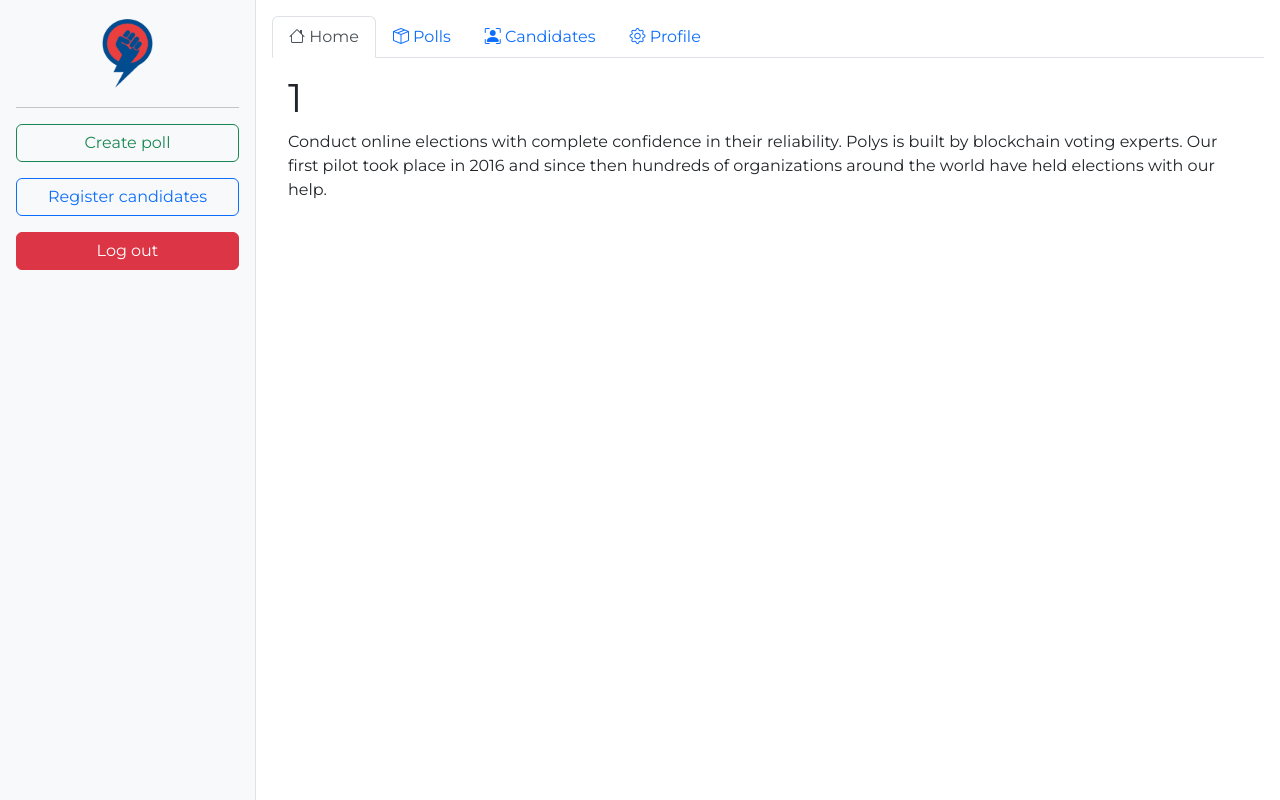
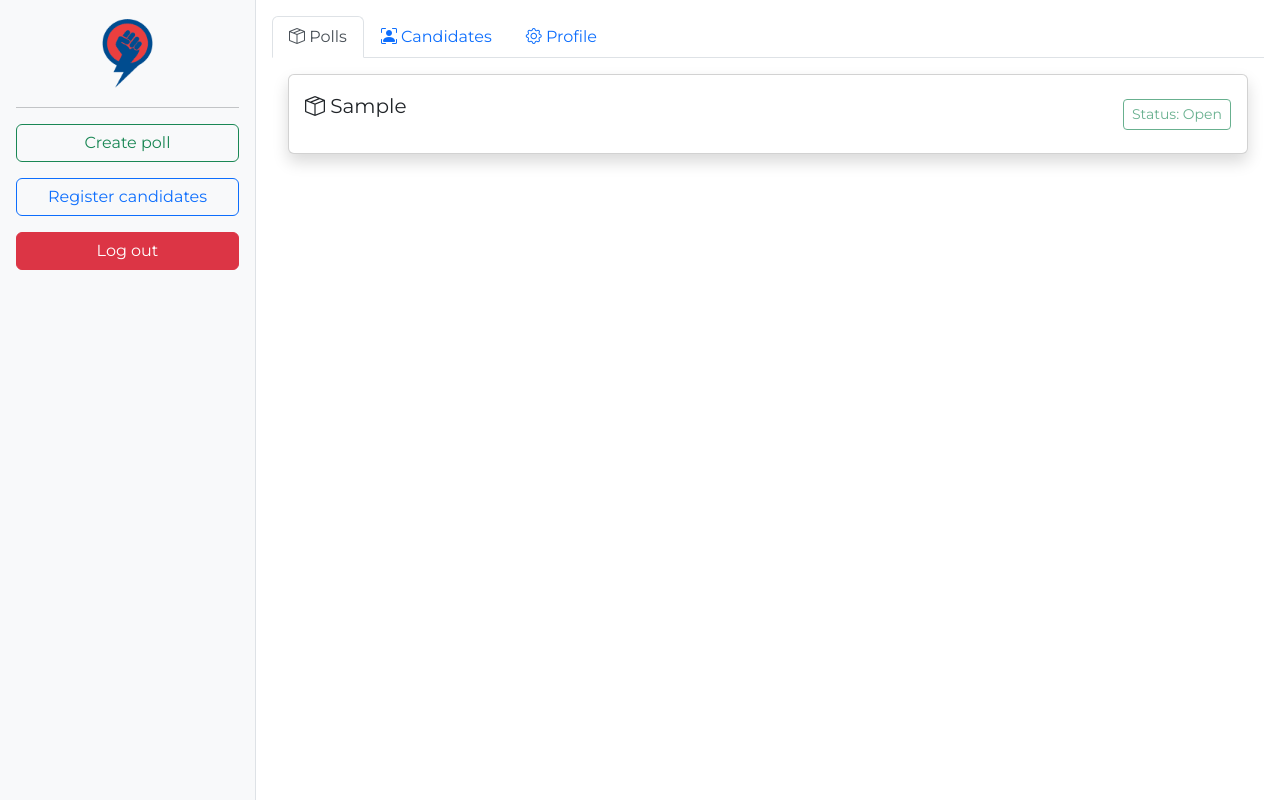
Before and after one commit to LoisaKitakaya/voting-app, a Django app: page /organizers/dashboard/ in a window 1280 px wide. Run offline with Django 4.2, Linux system fonts and the light colour scheme; a user stored in the database is signed in; tables that the repository leaves empty hold one stand-in row (values such as "Sample post"); some libraries are stand-ins or nearby versions.

Commit message:
displayed organizer data on dashboard

```diff
--- a/organizers/templates/organizers/dash_body.html
+++ b/organizers/templates/organizers/dash_body.html
@@ -1,29 +1,69 @@
 <div class="tab-content" id="nav-tabContent">
   <div
     class="tab-pane fade show p-3 active"
-    id="nav-home"
-    role="tabpanel"
-    aria-labelledby="nav-home-tab"
-    tabindex="0"
-  >
-    <h1>1</h1>
-    Conduct online elections with complete confidence in their reliability.
-    Polys is built by blockchain voting experts. Our first pilot took place in
-    2016 and since then hundreds of organizations around the world have held
-    elections with our help.
-  </div>
-  <div
-    class="tab-pane fade p-3"
     id="nav-polls"
     role="tabpanel"
     aria-labelledby="nav-polls-tab"
     tabindex="0"
   >
-    <h1>2</h1>
-    Conduct online elections with complete confidence in their reliability.
-    Polys is built by blockchain voting experts. Our first pilot took place in
-    2016 and since then hundreds of organizations around the world have held
-    elections with our help.
+    <!-- if -->
+    {% if all_polls %}
+    <!-- if -->
+
+    <!-- for -->
+    {% for poll in all_polls %}
+    <!-- for -->
+
+    <a href="" style="text-decoration: none">
+      <div class="card mb-3 shadow dash-body-elem">
+        <div
+          class="card-body d-flex justify-content-between align-items-center"
+        >
+          <div>
+            <p class="fs-5 text-dark">
+              <i class="bi bi-box-seam"></i> {{ poll.seat }}
+            </p>
+          </div>
+          <div>
+            <!-- if -->
+            {% if poll.open == True %}
+            <!-- if -->
+
+            <button class="btn btn-sm btn-outline-success disabled">
+              Status: Open
+            </button>
+
+            <!-- else -->
+            {% else %}
+            <!-- else -->
+
+            <button class="btn btn-sm btn-outline-warning disabled">
+              Status: Closed
+            </button>
+
+            <!-- endif -->
+            {% endif %}
+            <!-- endif -->
+          </div>
+        </div>
+      </div>
+    </a>
+
+    <!-- endfor -->
+    {% endfor %}
+    <!-- endfor -->
+
+    <!-- else -->
+    {% else %}
+    <!-- else -->
+
+    <div class="m-3">
+      <h1 class="text-center">No polls have been created yet.</h1>
+    </div>
+
+    <!-- endif -->
+    {% endif %}
+    <!--  -->
   </div>
   <div
     class="tab-pane fade p-3"
@@ -32,11 +72,49 @@
     aria-labelledby="nav-candidates-tab"
     tabindex="0"
   >
-    <h1>3</h1>
-    Conduct online elections with complete confidence in their reliability.
-    Polys is built by blockchain voting experts. Our first pilot took place in
-    2016 and since then hundreds of organizations around the world have held
-    elections with our help.
+    <!-- if -->
+    {% if candidates %}
+    <!-- if -->
+
+    <!-- for -->
+    {% for candidate in candidates %}
+    <!-- for -->
+
+    <a href="" style="text-decoration: none">
+      <div class="card mb-3 shadow dash-body-elem">
+        <div
+          class="card-body d-flex justify-content-between align-items-center"
+        >
+          <div>
+            <p class="fs-5 text-dark">
+              <i class="bi bi-person-bounding-box"></i>
+              <span>{{ candidate.first_name }} {{ candidate.last_name }}</span>
+            </p>
+          </div>
+          <div>
+            <button class="btn btn-sm btn-outline-primary disabled">
+              Poll: {{ candidate.poll.seat }}
+            </button>
+          </div>
+        </div>
+      </div>
+    </a>
+
+    <!-- endfor -->
+    {% endfor %}
+    <!-- endfor -->
+
+    <!-- else -->
+    {% else %}
+    <!-- else -->
+
+    <div class="m-3">
+      <h1 class="text-center">No candidates have been registered yet.</h1>
+    </div>
+
+    <!-- endif -->
+    {% endif %}
+    <!-- endif -->
   </div>
   <div
     class="tab-pane fade p-3"
@@ -45,10 +123,68 @@
     aria-labelledby="nav-profile-tab"
     tabindex="0"
   >
-    <h1>4</h1>
-    Conduct online elections with complete confidence in their reliability.
-    Polys is built by blockchain voting experts. Our first pilot took place in
-    2016 and since then hundreds of organizations around the world have held
-    elections with our help.
+    <!-- if -->
+    {% if profile %}
+    <!-- if -->
+
+    <div class="card text-bg-success mb-3" style="width: 18rem">
+      <div class="card-header">
+        <i class="bi bi-person-circle"></i> Logged in as:
+      </div>
+      <ul class="list-group list-group-flush">
+        <li
+          class="list-group-item d-flex justify-content-between align-items-start"
+        >
+          <div>
+            <i class="bi bi-patch-check-fill text-success"></i>
+            <span>{{ user_account.username }}</span>
+          </div>
+          <span class="badge bg-success rounded-pill"
+            >ID: {{ profile.personal_identification }}</span
+          >
+        </li>
+      </ul>
+    </div>
+
+    <br />
+
+    <div class="m-3">
+      <h1>Profile details</h1>
+    </div>
+
+    <ul class="list-group list-group-flush mb-3">
+      <li class="list-group-item fs-5">
+        <span class="fw-bold">Email:</span>
+        <span>{{ user_account.email }}</span>
+      </li>
+      <li class="list-group-item fs-5">
+        <span class="fw-bold">Phone:</span> <span>{{ profile.phone }}</span>
+      </li>
+      <li class="list-group-item fs-5">
+        <span class="fw-bold">Country:</span> <span>{{ profile.country }}</span>
+      </li>
+      <li class="list-group-item fs-5">
+        <span class="fw-bold">Sector:</span> <span>{{ profile.sector }}</span>
+      </li>
+      <li class="list-group-item fs-5">
+        <span class="fw-bold">Organization:</span>
+        <span>{{ profile.organization }}</span>
+      </li>
+      <li class="list-group-item fs-5">
+        <span class="fw-bold">Organization position:</span>
+        <span>{{ profile.organization_position }}</span>
+      </li>
+    </ul>
+
+    <br />
+
+    <div class="d-flex mb-3">
+      <button class="btn btn-primary m-1">Edit profile</button>
+      <button class="btn btn-danger m-1">Delete account</button>
+    </div>
+
+    <!-- endif -->
+    {% endif %}
+    <!-- endif -->
   </div>
 </div>
--- a/organizers/templates/organizers/dashboard.html
+++ b/organizers/templates/organizers/dashboard.html
@@ -61,25 +61,13 @@
       <div class="nav nav-tabs" id="nav-tab" role="tablist">
         <button
           class="nav-link active"
-          id="nav-home-tab"
-          data-bs-toggle="tab"
-          data-bs-target="#nav-home"
-          type="button"
-          role="tab"
-          aria-controls="nav-home"
-          aria-selected="true"
-        >
-          <i class="bi bi-house"></i> Home
-        </button>
-        <button
-          class="nav-link"
           id="nav-polls-tab"
           data-bs-toggle="tab"
           data-bs-target="#nav-polls"
           type="button"
           role="tab"
           aria-controls="nav-polls"
-          aria-selected="false"
+          aria-selected="true"
         >
           <i class="bi bi-box-seam"></i> Polls
         </button>
--- a/organizers/views.py
+++ b/organizers/views.py
@@ -15,8 +15,13 @@ def dashboard(request):
 
     organizer_polls = Poll.objects.filter(organizer=organizer)
 
+    candidates = Candidate.objects.filter(organizer=organizer)
+
     context = {
         'all_polls': organizer_polls,
+        'profile': organizer,
+        'candidates': candidates,
+        'user_account': user,
     }
 
     return render(request, 'organizers/dashboard.html', context)
--- a/static/css/styles.css
+++ b/static/css/styles.css
@@ -52,3 +52,12 @@ body {
 .alert {
   border-radius: 0 !important;
 }
+
+.dash-body-elem {
+  transition-duration: 150ms !important;
+  transition-timing-function: ease-in-out !important;
+}
+
+.dash-body-elem:hover {
+  transform: scale(1.015) !important;
+}
```
